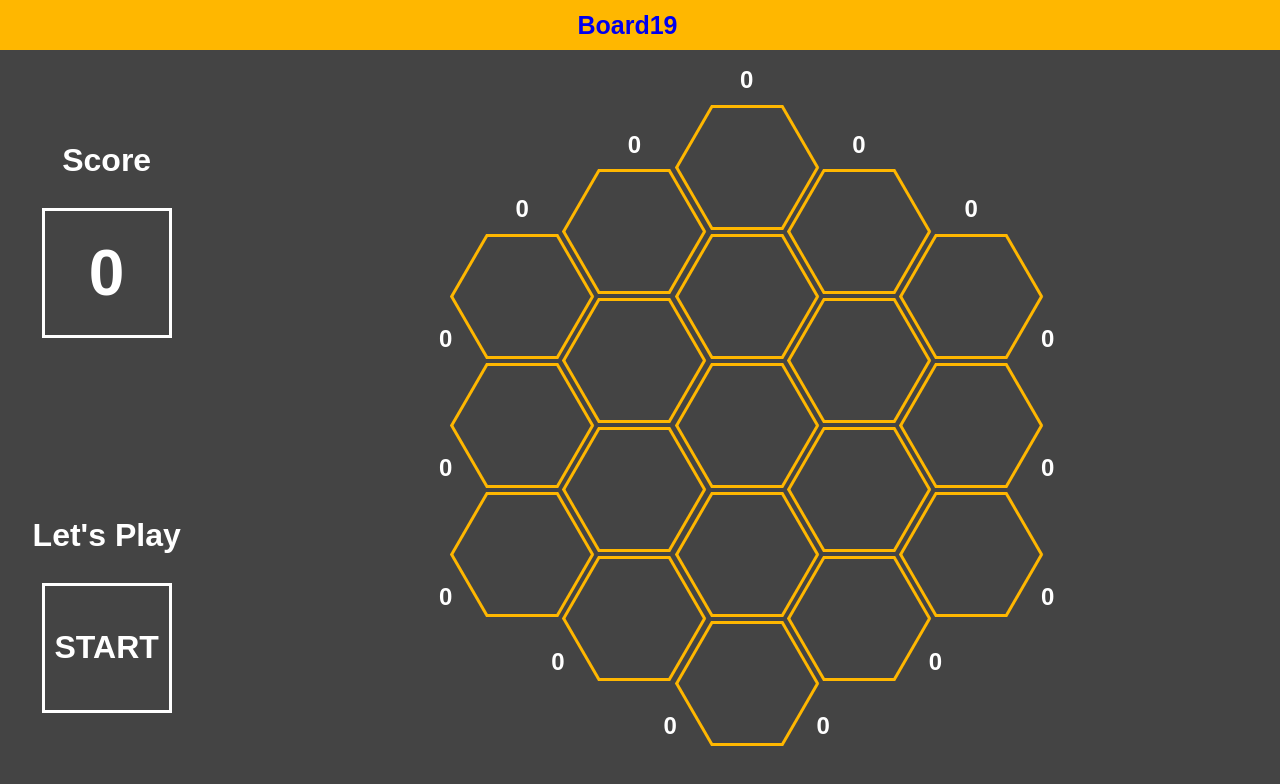
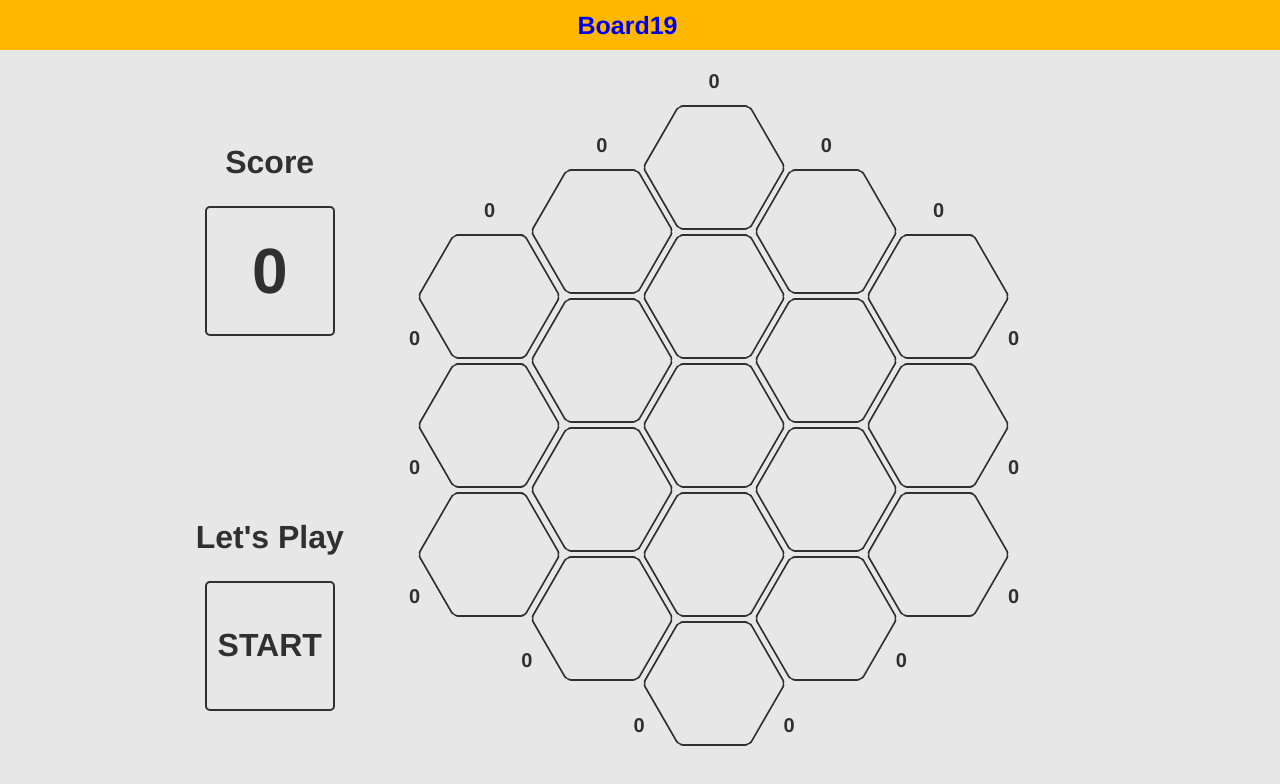
Before and after one commit to ghiringh/6colors, a Vue app: page / in a window 1280 px wide. Shown: the top 784 px of the page. Built offline with nearby package versions, Linux system fonts and the light colour scheme.

Commit message:
improved visuals

```diff
--- a/src/App.vue
+++ b/src/App.vue
@@ -17,7 +17,7 @@ import { RouterLink, RouterView } from 'vue-router'
   header {
     grid-area: 1 / 1 / 2 / 2;
     background-color: var(--main-color);
-    color: var(--dark-background-color);
+    color: var(--font-main-color);
   }
 
   nav {
@@ -27,7 +27,7 @@ import { RouterLink, RouterView } from 'vue-router'
     align-items: center;
     font-size: 2.5rem;
     font-weight: bold;
-    font-family: Arial, Helvetica, sans-serif;
+    font-family: var(--font-family);
     gap: 2.5rem;
     margin-right: 2.5rem;
   }
@@ -42,26 +42,27 @@ import { RouterLink, RouterView } from 'vue-router'
 
   main {
     grid-area: 2 / 1 / 3 / 2;
-    background-color: var(--dark-background-color);
     display: grid;
     justify-items: center;
     align-items: center;
     grid-template-columns: 1fr 1fr;
     grid-template-rows: 1fr 3fr;
+    max-width: 1400px;
   }
 }
 
-@media (min-width: 1000px) {
+/* @media (min-width: 1100px) {
   main {
     grid-template-columns: 1fr 5fr;
     grid-template-rows: 1fr 1fr 2fr;
   }
-}
+} */
 
 @media (orientation: landscape) {
   main {
     grid-template-columns: 1fr 5fr;
     grid-template-rows: 1fr 1fr;
+    justify-self: center;
   }
 }
 </style>
--- a/src/assets/board.css
+++ b/src/assets/board.css
@@ -14,7 +14,7 @@
     flex-direction: column;
     gap: var(--font-size-m);
     color: var(--font-main-color);
-    font-family: Arial, Helvetica, sans-serif;
+    font-family: var(--font-family);
     align-items: center;
     justify-content: center;
   }
@@ -41,11 +41,12 @@
     height: calc(var(--pce-height) + 3*var(--pce-gap));
     width: calc(var(--pce-height) + 3*var(--pce-gap));
     border: var(--hex-border-size) solid var(--font-main-color);
+    border-radius: var(--hex-border-radius);
 
     font-size: var(--font-size-xxl);
     font-weight: bold;
     color: var(--font-main-color);
-    font-family: Arial, Helvetica, sans-serif;
+    font-family: var(--font-family);
 
     display: flex;
     align-items: center;
@@ -93,6 +94,7 @@
     width: var(--rec-width);
     border-top: var(--hex-border-size) solid var(--hex-border-color);
     border-bottom: var(--hex-border-size) solid var(--hex-border-color);
+    border-radius: var(--hex-border-radius);
   }
 
   .hex:hover .rec {
@@ -110,7 +112,7 @@
   .pce .rec {
     height: calc(var(--pce-height));
     width: var(--pce-width);
-    border: var(--pce-border-size) solid var(--board-color);
+    border: var(--pce-border-size) solid var(--pce-border-color);
     border-radius: var(--pce-width);
     display: flex;
     justify-content: center;
@@ -118,7 +120,7 @@
     font-weight: bold;
     color: var(--font-main-color);
     padding-top: var(--pce-gap);
-    font-family: Arial, Helvetica, sans-serif;
+    font-family: var(--font-family);
   }
 
   .score {
@@ -129,7 +131,7 @@
     font-weight: bold;
     color: var(--font-main-color);
     padding-top: var(--pce-gap);
-    font-family: Arial, Helvetica, sans-serif;
+    font-family: var(--font-family);
     z-index: 11;
     padding: 0;
     border-radius: 50%;
@@ -210,25 +212,27 @@
   .p1,
   .n1 {
     background-color: var(--pce-color1);
+    color: var(--font-neg-color) !important;
   }
 
   .v2,
   .p2,
   .n2 {
     background-color: var(--pce-color2);
+    color: var(--font-neg-color) !important;
   }
 
   .v3,
   .p3,
   .n3 {
     background-color: var(--pce-color3);
+    color: var(--font-neg-color) !important;
   }
 
   .v4,
   .p4,
   .n4 {
     background-color: var(--pce-color4);
-    color: var(--font-neg-color) !important;
   }
 
   .v5,
@@ -242,40 +246,27 @@
   .p6,
   .n6 {
     background-color: var(--pce-color6);
+    color: var(--font-neg-color) !important;
   }
 
   .v7,
   .p7,
   .n7 {
     background-color: var(--pce-color7);
+    color: var(--font-neg-color) !important;
   }
 
   .v8,
   .p8,
   .n8 {
     background-color: var(--pce-color8);
+    color: var(--font-neg-color) !important;
   }
 
   .v9,
   .p9,
   .n9 {
     background-color: var(--pce-color9);
-    color: var(--font-neg-color) !important;
-  }
-}
-
-@media (min-width: 1000px) {
-  .board {
-    grid-area: 1 / 2 / 4 /3;
-  }
-
-  .score-total-section {
-    grid-area: 1 / 1 / 2 / 2;
-  }
-
-  .next-piece-section,
-  .restart-button-section {
-    grid-area: 2 / 1 / 3 / 2;
   }
 }
 
--- a/src/assets/main.css
+++ b/src/assets/main.css
@@ -9,12 +9,14 @@
 		--rec-width: calc(var(--hex-height) / var(--sqrt3));
 		--hex-gap: max(0.2rem,min(0.5vh,0.5vw));
 
-		--hex-border-size: max(0.2rem,min(0.4vh,0.4vw));
-		--hex-border-color: rgb(255, 183, 0);
+		--hex-border-size: max(0.2rem,min(0.3vh,0.3vw));
+		--hex-border-color: rgb(48, 48, 48);
 		--hex-border-color-hover: cornflowerblue;
+		--hex-border-radius: 0.5rem;
 
 		--pce-gap: max(0.3rem,min(0.6vh,0.6vw));
 		--pce-border-size: var(--hex-border-size);
+		--pce-border-color: var(--board-color);
 		--pce-height: calc(var(--hex-height) - 2 * var(--pce-gap));
 		--pce-width: calc(var(--pce-height) / 2 / var(--sqrt3));
 
@@ -28,13 +30,14 @@
 		--pce-color8: magenta;
 		--pce-color9: #fee000;
 
-		--board-color: rgb(68, 68, 68);
-		--font-main-color: white;
-		--font-neg-color: rgb(68, 68, 68);
+		--board-color: rgb(231, 231, 231);
+		--font-main-color: var(--hex-border-color);
+		--font-neg-color: white;
+		--font-family: Helvetica, Arial, sans-serif;
 		--font-size-xxl: max(3.5rem,min(8vh,8vw));
 		--font-size-xl: max(1.5rem,min(4vh,4vw));
 		--font-size-l: max(2.5rem,min(4vh,4vw));
-		--font-size-m: max(1.5rem,min(3vh,3vw));
+		--font-size-m: max(1.5rem,min(2.5vh,2.5vw));
 		--font-size-s: max(1rem,min(2.5vh,2.5vw));
 	}
 
@@ -58,10 +61,9 @@
 		display: grid;
 		grid-template-columns: 5fr;
 		grid-template-rows: 5rem 1fr;
+		background-color: var(--board-color);
 	}
 }
-
-@media (min-width: 900px){}
 
 @media (orientation: landscape) {
 	#app{
```
